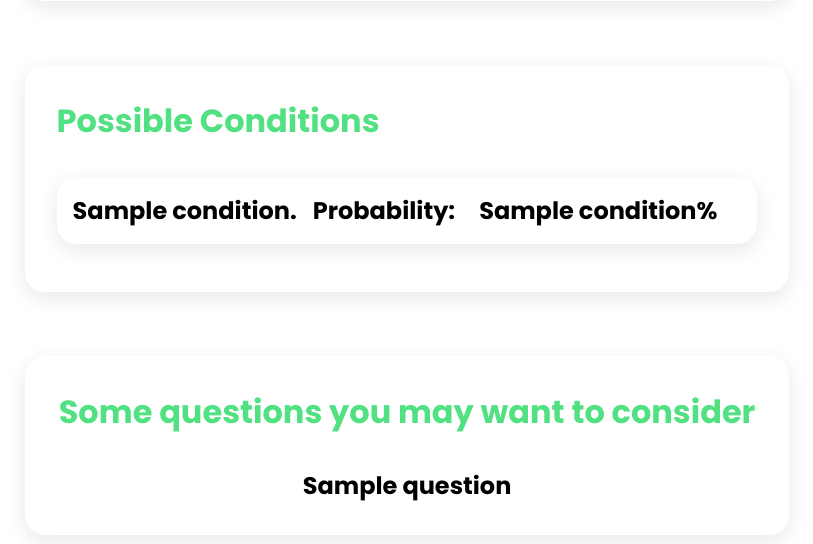
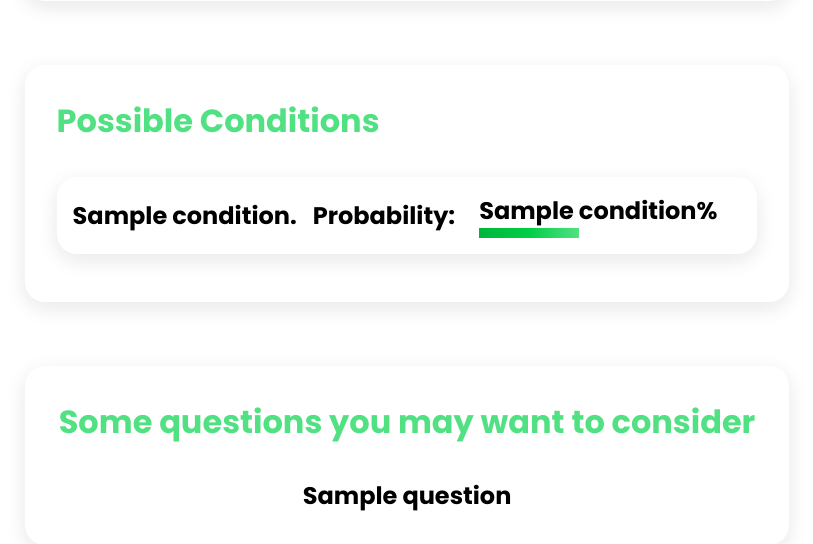
Before and after one commit to DarrenBaldwin07/Nosis, a Django app: template nosisSite/nosisApp/templates/nosisApp/productSymp.html in a window 1280 px wide. Shown: the part 439-983 px from the top of the page, without its empty margins (233-1046 px from the left). Run offline with Django 3.2, Linux system fonts and the light colour scheme; data comes from the database, SQL or seed files in the repository; both versions use the stored data as it was after the commit; tables that the repository leaves empty hold one stand-in row (values such as "Sample post"); the template is opened without the code that fills it: values that come from a table or form of the project are taken from there, most other values are stand-ins (such as "Sample title", 1, 10 or a date in 2020).

Commit message:
added condition percentage progress bars

```diff
--- a/nosisSite/nosisApp/templates/nosisApp/productSymp.html
+++ b/nosisSite/nosisApp/templates/nosisApp/productSymp.html
@@ -51,8 +51,11 @@
                                     <h2>{{i}}. </h2>
                                     <div class='percent-row'>
                                         <h2 class='prob'>Probability:</h2>
-                                        <div>
-                                            <h2 id='percent'>{{j}}%</h2>
+                                        <div class='p-col'>
+                                            <h2 class='percent'>{{j}}%</h2>
+                                            <div class='gray'>
+                                                <div class='red'></div>
+                                            </div>
                                         </div>
                                     </div>
                                 </div>
--- a/nosisSite/static/CSS/results.css
+++ b/nosisSite/static/CSS/results.css
@@ -179,3 +179,22 @@ a {
     padding: 2em;
     box-shadow: 0 4px 8px 0 rgba(255, 255, 255, 0.2), 0 6px 20px 0 rgba(0, 0, 0, 0.1);
 }
+
+.p-col {
+    display: flex;
+    flex-direction: column;
+}
+
+.gray {
+    background-color: lightgray;
+    width: 100px;
+}
+
+.red {
+    background: #00B63D;
+    background: -moz-linear-gradient(left, #00B63D 0%, #00CE45 50%, #52E182 100%);
+    background: -webkit-linear-gradient(left, #00B63D 0%, #00CE45 50%, #52E182 100%);
+    background: linear-gradient(to right, #00B63D 0%, #00CE45 50%, #52E182 100%);
+    height: 10px;
+
+}
--- a/nosisSite/static/JS/product.js
+++ b/nosisSite/static/JS/product.js
@@ -0,0 +1,16 @@
+
+
+
+
+
+const percent = document.querySelectorAll('.percent');
+const progressbar = document.querySelectorAll('.red');
+
+let counter = 0;
+
+percent.forEach(i => {
+
+    progressbar[counter].style.width = String((i.innerHTML.replace('%', '') * 1)).concat('%');
+    counter++
+
+});
```
Also changed, not shown: nosisSite/db.sqlite3.
